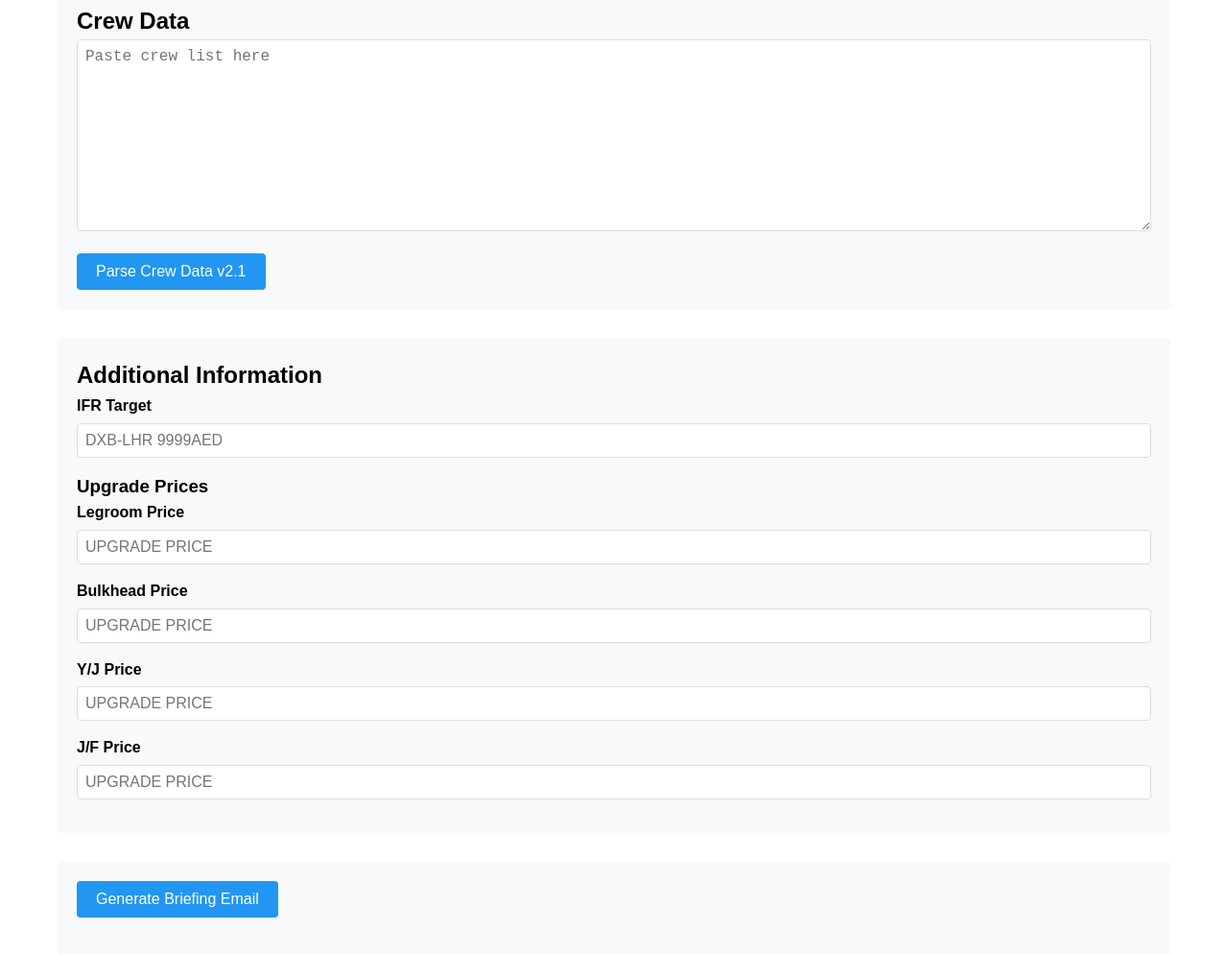
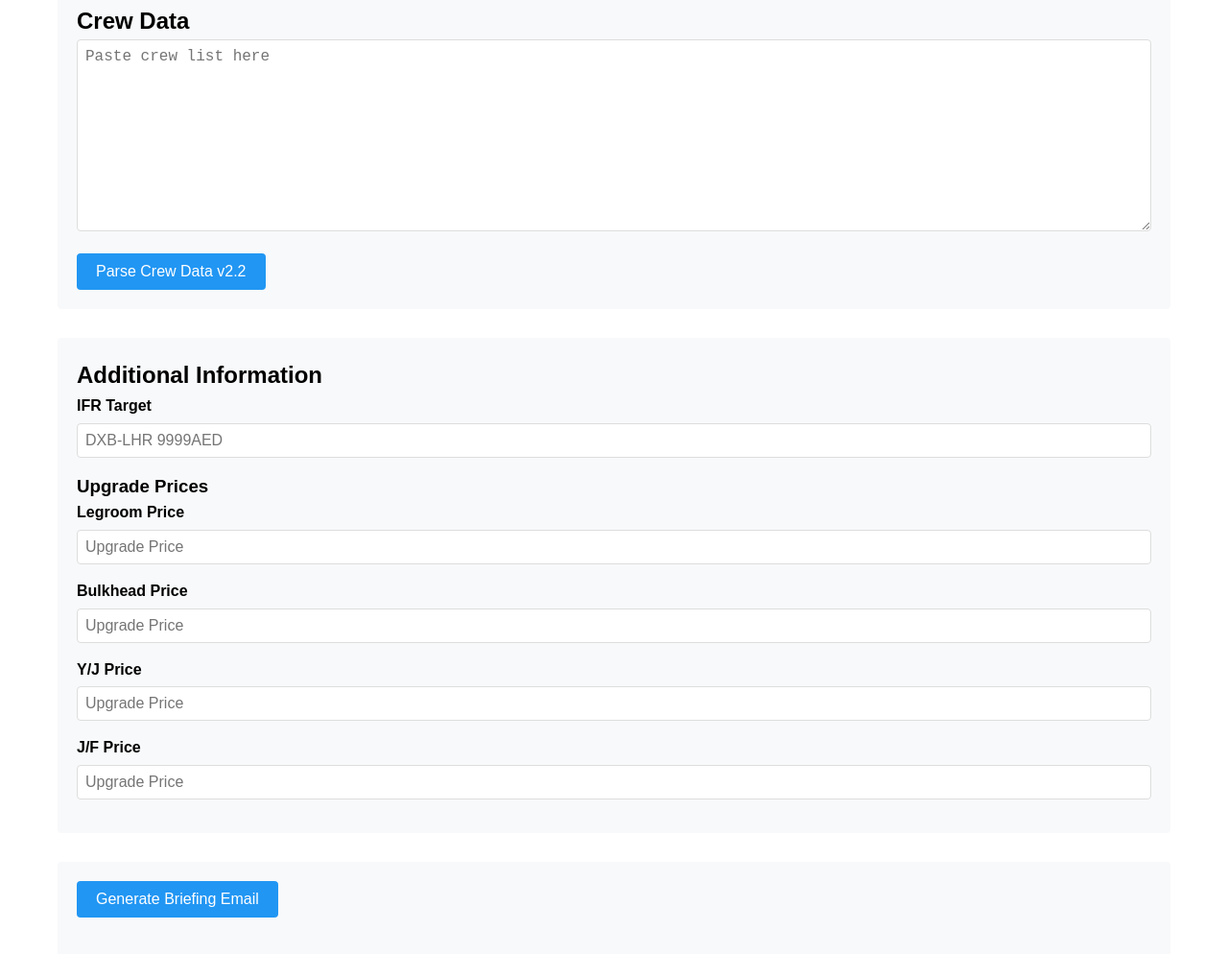
Before and after one commit to crewbrief/briefing-email, a plain HTML site: page index.html in a window 1280 px wide. Shown: the part 638-1632 px from the top of the page at 96% size. Drawn offline with Linux system fonts and the light colour scheme.

Commit message:
Update index.html
V2.2 parse button v number updated

```diff
--- a/index.html
+++ b/index.html
@@ -138,7 +138,7 @@
         <div class="form-group">
              <textarea id="crewList" rows="5" placeholder="Paste crew list here"></textarea>
         </div>
-        <button class="btn btn-primary" onclick="parseCrewData()">Parse Crew Data v2.1</button>
+        <button class="btn btn-primary" onclick="parseCrewData()">Parse Crew Data v2.2</button>
     </div>
 
     <div id="positionsSection" class="section" style="display: none;">
@@ -161,19 +161,19 @@
         <h3>Upgrade Prices</h3>
         <div class="form-group">
             <label for="legroom">Legroom Price</label>
-            <input type="text" id="legroom" placeholder="UPGRADE PRICE" oninput="forceUppercase(this)">
+            <input type="text" id="legroom" placeholder="Upgrade Price" oninput="forceUppercase(this)">
         </div>
         <div class="form-group">
             <label for="bulkhead">Bulkhead Price</label>
-            <input type="text" id="bulkhead" placeholder="UPGRADE PRICE" oninput="forceUppercase(this)">
+            <input type="text" id="bulkhead" placeholder="Upgrade Price" oninput="forceUppercase(this)">
         </div>
         <div class="form-group">
             <label for="yj">Y/J Price</label>
-            <input type="text" id="yj" placeholder="UPGRADE PRICE" oninput="forceUppercase(this)">
+            <input type="text" id="yj" placeholder="Upgrade Price" oninput="forceUppercase(this)">
         </div>
         <div class="form-group">
             <label for="jf">J/F Price</label>
-            <input type="text" id="jf" placeholder="UPGRADE PRICE" oninput="forceUppercase(this)">
+            <input type="text" id="jf" placeholder="Upgrade Price" oninput="forceUppercase(this)">
         </div>
     </div>
 
```
